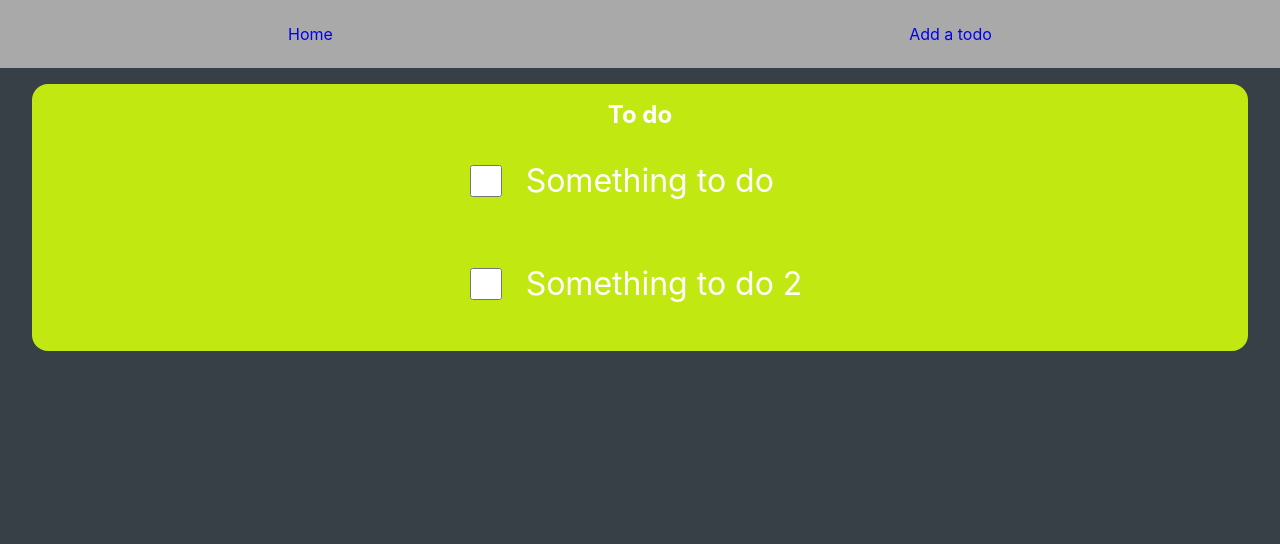
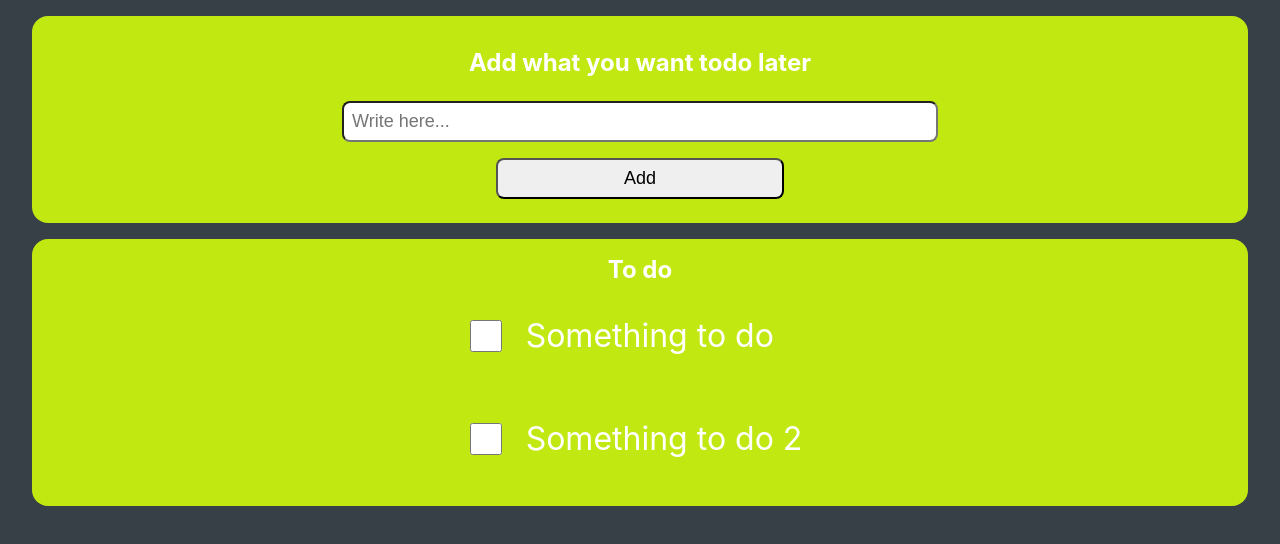
Before and after one commit to UtkuKaanArasan/to-do-list, a React (Create React App) app: page / in a window 1280 px wide. Shown: the top 544 px of the page. Built offline with nearby package versions, Linux system fonts and the light colour scheme.

Commit message:
Nav bar removed, addTodo component added with styling

```diff
--- a/src/App.js
+++ b/src/App.js
@@ -1,13 +1,15 @@
+// Styling
 import './App.css';
-import Nav from './Components/Nav';
+// Components
+import AddTodo from './Components/AddTodo/AddTodo';
 import Todo from './Components/to-do/Todo';
+// Data
 import { dummyData } from './Data/dummyData';
-
 
 function App() {
   return (
     <div className="App">
-      <Nav />
+      <AddTodo />
       <Todo data={dummyData} />
     </div>
   );
--- /dev/null
+++ b/src/Components/AddTodo/AddTodo.jsx
@@ -0,0 +1,33 @@
+// Style
+import styled from './AddTodo.module.css'
+// Dependencies
+import { useState } from "react";
+
+function AddTodo() {
+
+    const [todo, setTodo] = useState("");
+
+    function onChangeHandler(e) {
+        setTodo(e.target.value);
+    }
+
+    function onSubmitHandler(e) {
+        e.preventDefault();
+        console.log(todo);
+    }
+
+    return (
+        <form className={styled.form} onSubmit={onSubmitHandler}>
+            <h2 className={styled.formH2}>Add what you want todo later</h2>
+            <input
+                className={styled.formInput}
+                type="text"
+                placeholder='Write here...'
+                onChange={onChangeHandler}
+            />
+            <button className={styled.formButton} type="submit">Add</button>
+        </form>
+    )
+}
+
+export default AddTodo;
--- /dev/null
+++ b/src/Components/AddTodo/AddTodo.module.css
@@ -0,0 +1,31 @@
+.form {
+    display: flex;
+    flex-direction: column;
+    justify-content: center;
+    align-items: center;
+    padding: 1rem 2rem;
+    margin: 1rem 2rem;
+    background-color: rgb(194, 232, 18);
+    border-radius: 1rem;
+}
+
+.formH2{
+    padding: 0.5rem;
+    margin: 0.5rem;
+}
+
+.formInput{
+    padding: 0.5rem;
+    margin: 0.5rem;
+    font-size: large;
+    border-radius: 0.5rem;
+    width: 50%;
+}
+
+.formButton{
+    padding: 0.5rem;
+    margin: 0.5rem;
+    font-size: large;
+    border-radius: 0.5rem;
+    width: 25%;
+}
--- a/src/Components/Nav.jsx
+++ /dev/null
@@ -1,15 +0,0 @@
-import styled from './Nav.module.css';
-
-
-function Nav() {
-    return (
-        <nav className={styled.nav}>
-            <ul className={styled.navList}>
-                <a href="/">Home</a>
-                <a href="/">Add a todo</a>
-            </ul>
-        </nav>
-    )
-}
-
-export default Nav;
--- a/src/Components/Nav.module.css
+++ /dev/null
@@ -1,20 +0,0 @@
-.nav{
-    background-color: darkgray;
-    color: white;
-}
-
-.navList{
-    display: flex;
-    justify-content: space-around;
-}
-
-.navList a {
-    text-decoration: none;
-    list-style: none;
-    margin: 0.5rem;
-    padding: 1rem;
-}
-
-.navList a:visited{
-    color: inherit;
-}
--- a/src/Components/to-do/Todo.jsx
+++ b/src/Components/to-do/Todo.jsx
@@ -1,4 +1,6 @@
+// Style
 import styled from './Todo.module.css'
+// Components
 import TodoItem from './TodoItem';
 
 function Todo({ data }) {
--- a/src/Components/to-do/TodoItem.jsx
+++ b/src/Components/to-do/TodoItem.jsx
@@ -1,4 +1,6 @@
+// Style
 import styled from './TodoItem.module.css';
+// Components
 import { useState } from 'react'
 
 function TodoItem({ item }) {
```
